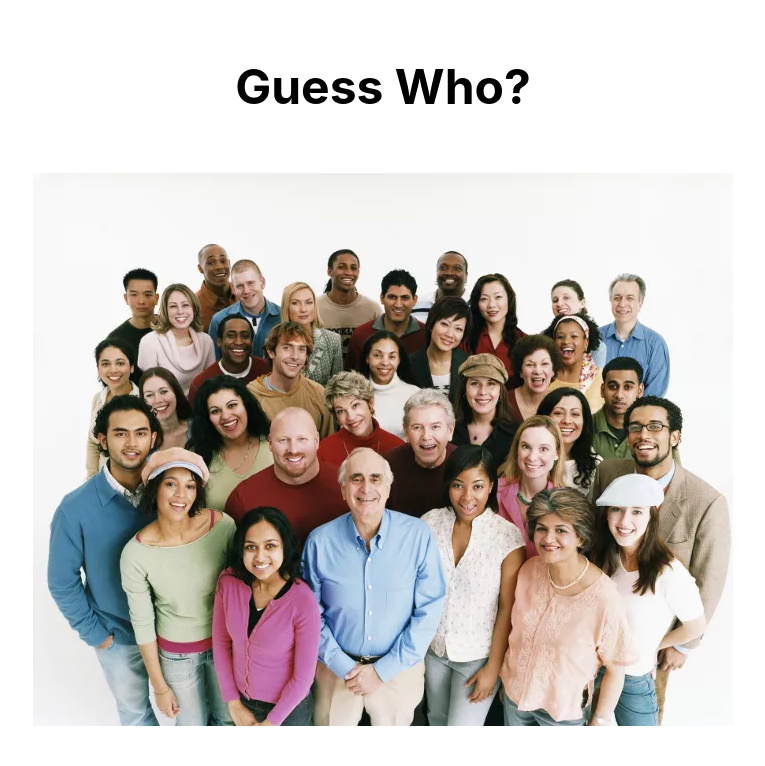
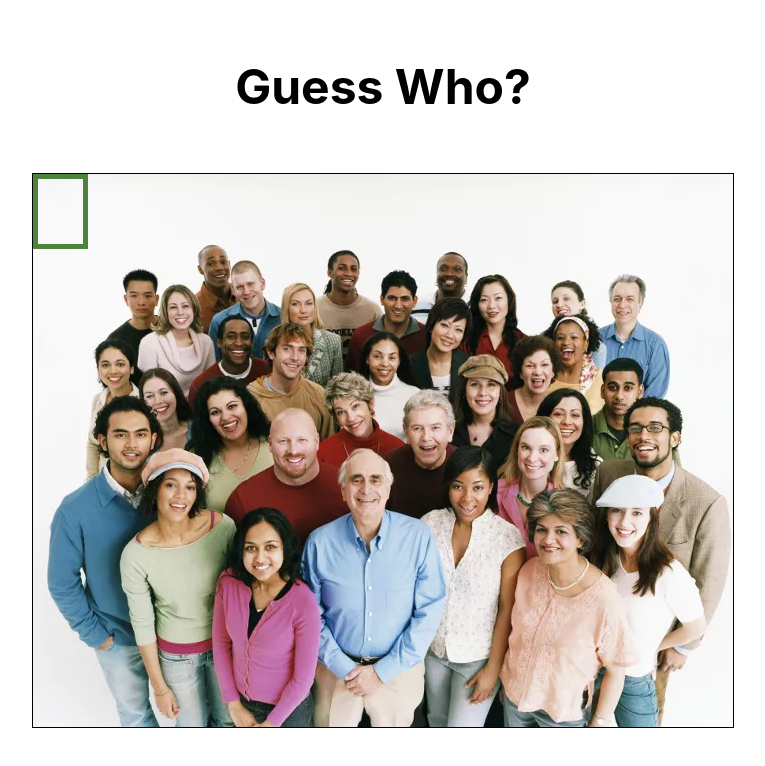
Before and after one commit to phunky-panda94/photo-tag, a React (Create React App) app: page / in a window 1280 px wide. Shown: the top 766 px of the page, without its empty margins (257-1022 px from the left). Built offline with nearby package versions, Linux system fonts and the light colour scheme.

Commit message:
implemented outline on click

```diff
--- a/src/App.css
+++ b/src/App.css
@@ -1,3 +1,15 @@
 .container {
     height: 100vh;
 }
+
+.photo {
+    position: relative;
+}
+
+.outline {
+    border: 5px solid #4c843c;
+    height: 65px;
+    width: 45px;
+    position: absolute;
+    z-index: 1;
+}
--- a/src/App.js
+++ b/src/App.js
@@ -1,25 +1,52 @@
 import './App.css';
+import { useState } from 'react';
 
 function App() {
-  return (
-    <div className="container flex flex-col flex-ai-c">
-        <h1>Guess Who?</h1>
-        <div className="photo flex flex-col flex-jc-c">
-            <img alt="group" src="/group.jpg" onClick={getCoordinates}></img>
+
+    const [inZone, setInZone] = useState(false);
+    const [position, setPosition] = useState({
+        top: 0,
+        left: 0
+    });
+
+    // TODO: get center coordinates of each face (e.g 904,439) (x: 25, y: 40)
+    function getCoordinates(event) {
+
+        let outlineY = event.clientY - event.target.getBoundingClientRect().top;
+        let outlineX = event.clientX - event.target.getBoundingClientRect().left;
+
+        setPosition({
+            top: outlineY - 40,
+            left: outlineX - 25
+        })
+
+    }
+
+    // TODO: if hover within radius of center, show outline
+    function checkCoordinates(event) {
+        if (event.clientX < 905 + 25 &&
+            event.clientX > 905 - 25 &&
+            event.clientY < 440 + 40 &&
+            event.clientY > 440 - 40) {
+            setInZone(true);
+        } else {
+            setInZone(false);
+        }
+    }
+
+    return (
+        <div className="container flex flex-col flex-ai-c" >
+            <h1>Guess Who?</h1>
+            <div className="border photo flex flex-col flex-jc-c">
+                <img alt="group" src="/group.jpg" onClick={getCoordinates}></img>
+                <div className="border outline" style={position}></div>
+            </div>
         </div>
-    </div>
-  );
+    );
+
 }
 
-function getCoordinates(event) {
-    console.log(`${event.clientX},${event.clientY}`);
-}
-
-// TODO: get center coordinates of each face
-
-// TODO: if click within radius of center, highlight clicked area
-
-// TODO: when clicked, show pop-up list of name + random names
+// TODO: when clicked, show tooltip of name + random names
 
 // TODO: if selected name correct, return Win message
 
--- a/src/index.css
+++ b/src/index.css
@@ -5,6 +5,10 @@ body {
     sans-serif;
   -webkit-font-smoothing: antialiased;
   -moz-osx-font-smoothing: grayscale;
+}
+
+.border {
+    border: 1px solid black;
 }
 
 code {
```
